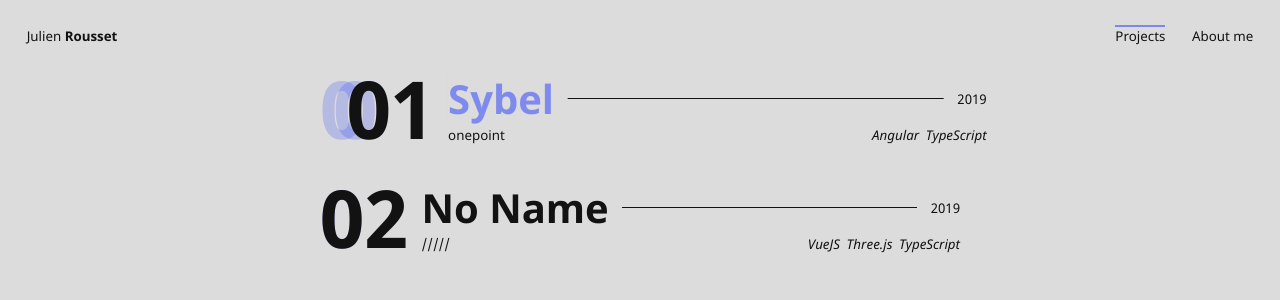
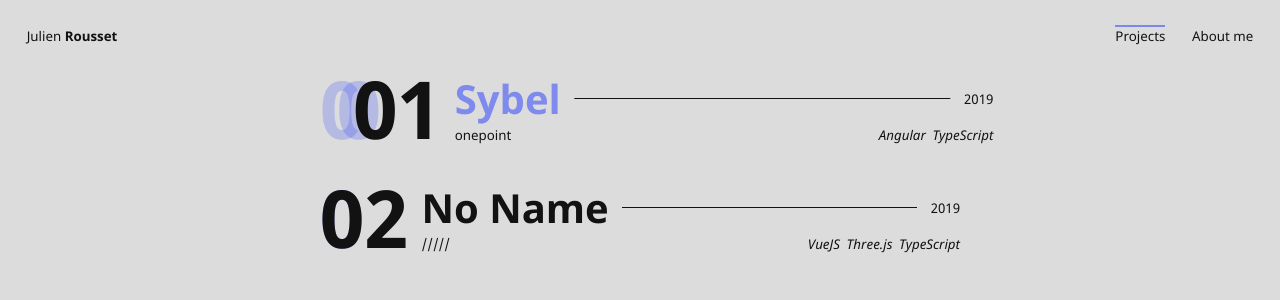
Before and after one commit to JulienRst/Portfolio2k20, a Vue app: page /projects in a window 1280 px wide. In both pictures the pointer is over the element 640 px from the left and 107 px from the top of the page. Shown: the top 300 px of the page. Built offline with nearby package versions, Linux system fonts and the light colour scheme.

Commit message:
[Views/Projects] Improve transition on hover
Merci Guillaume Cohen

```diff
--- a/src/assets/sass/components/_project.scss
+++ b/src/assets/sass/components/_project.scss
@@ -15,16 +15,16 @@
 
 	&:hover {
 		transition: 0.5s;
-		transform: translateX(2rem);
+		transform: translateX(2.5rem);
 
 		.key::before {
 			transition: 0.25s;
-			left: -1rem;
+			left: -1.25rem;
 		}
 
 		.key::after {
 			transition: 0.5s;
-			left: -2rem;
+			left: -2.5rem;
 		}
 
 		.content .ctn-title .title::after {
```
